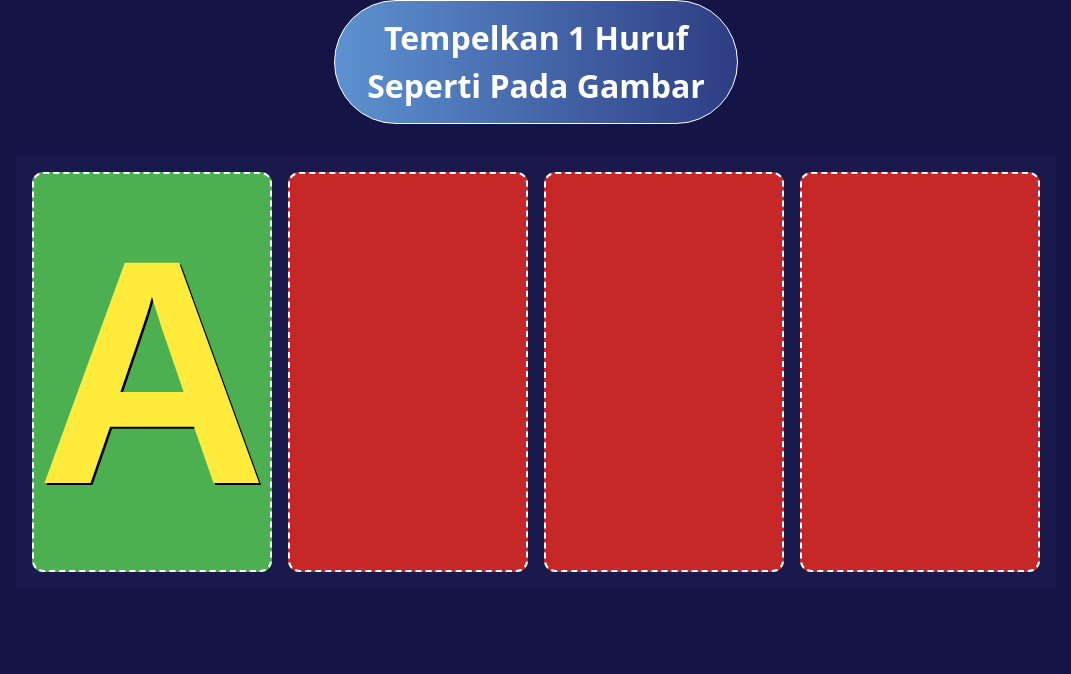
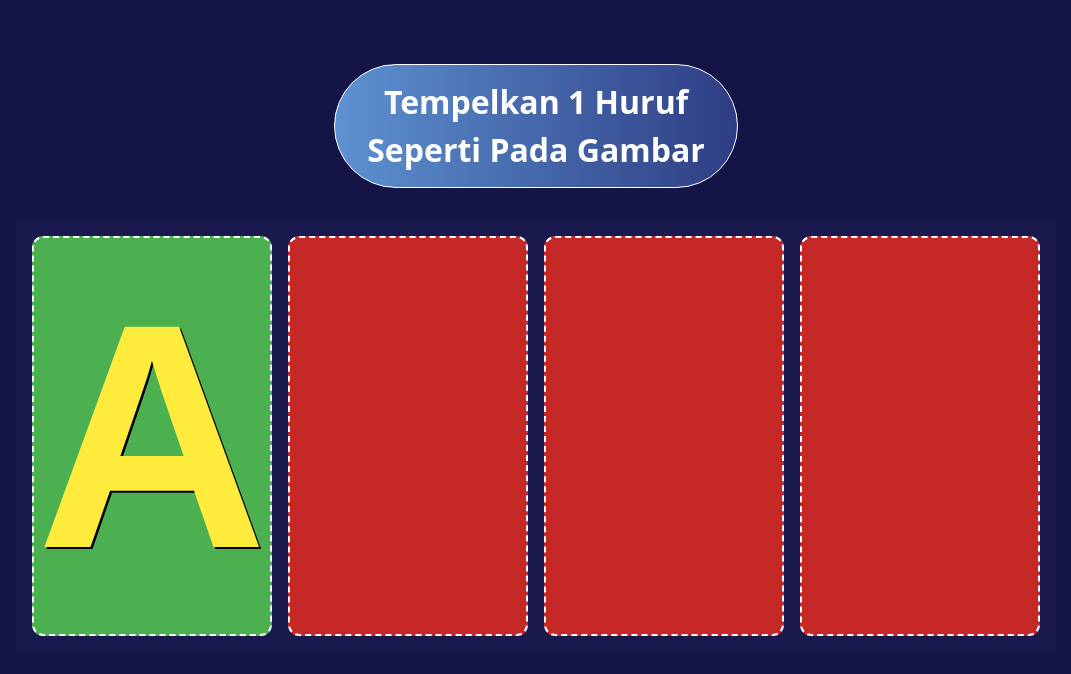
Before and after one commit to audriskasula/DisolvePWA, a React (Vite) app: page /level1 in a window 1280 px wide. Shown: the top 674 px of the page, without its empty margins (104-1175 px from the left). Built offline with nearby package versions, Linux system fonts and the light colour scheme.

Commit message:
first commit

```diff
--- a/src/index.css
+++ b/src/index.css
@@ -9,54 +9,3 @@
   background-position: center;
   background-size: cover;
 }
-
-.containerLv1 {
-  background-color: rgb(20, 20, 70);
-  height: 100vh;
-  color: white;
-  padding: 0 2rem;
-  display: flex;
-  flex-direction: column;
-  align-items: center;
-}
-
-.titleBox {
-  background: linear-gradient(to right, #5d92d1, #2e3d83);
-  border: white solid 1px;
-  border-radius: 10rem;
-  padding: 0.8rem 2rem;
-  font-size: 2rem;
-  font-weight: bold;
-  text-align: center;
-  margin-bottom: 2rem;
-}
-
-.board {
-  background-color: #19194d;
-  padding: 1rem;
-  display: flex;
-  gap: 1rem;
-}
-
-.slot {
-  width: 15rem;
-  height: 25rem;
-  background-color: #c62828;
-  border: 2px dashed white;
-  border-radius: 0.7rem;
-  display: flex;
-  justify-content: center;
-  align-items: center;
-}
-
-.filled {
-  background-color: #4caf50;
-}
-
-.letter {
-  font-size: 20rem;
-  font-weight: bold;
-  color: #ffeb3b;
-  text-shadow: 2px 2px 0px black;
-  font-family: sans-serif;
-}
--- /dev/null
+++ b/src/levels/CSS/level1.css
@@ -0,0 +1,50 @@
+.containerLv1 {
+  background-color: rgb(20, 20, 70);
+  height: 100vh;
+  color: white;
+  padding: 4rem 2rem;
+  display: flex;
+  flex-direction: column;
+  align-items: center;
+}
+
+.titleBox {
+  background: linear-gradient(to right, #5d92d1, #2e3d83);
+  border: white solid 1px;
+  border-radius: 10rem;
+  padding: 0.8rem 2rem;
+  font-size: 2rem;
+  font-weight: bold;
+  text-align: center;
+  margin-bottom: 2rem;
+}
+
+.board {
+  background-color: #19194d;
+  padding: 1rem;
+  display: flex;
+  gap: 1rem;
+}
+
+.slot {
+  width: 15rem;
+  height: 25rem;
+  background-color: #c62828;
+  border: 2px dashed white;
+  border-radius: 0.7rem;
+  display: flex;
+  justify-content: center;
+  align-items: center;
+}
+
+.filled {
+  background-color: #4caf50;
+}
+
+.letter {
+  font-size: 20rem;
+  font-weight: bold;
+  color: #ffeb3b;
+  text-shadow: 2px 2px 0px black;
+  font-family: sans-serif;
+}
--- a/src/levels/Level1.tsx
+++ b/src/levels/Level1.tsx
@@ -1,4 +1,34 @@
+import { useEffect, useState } from "react";
+import "./CSS/level1.css";
+import { useNavigate } from "react-router-dom";
+
 export const Level1 = () => {
+  const [nextSlot, setNextSlot] = useState("A");
+  const slot = ["A", "B", "C", "D"];
+  const navigate = useNavigate();
+
+  useEffect(() => {
+    const saved = localStorage.getItem("nextSlot_level1");
+    if (saved) {
+      setNextSlot(saved);
+    }
+  }, []);
+
+  const handleClick = (lvl: string) => {
+    const currentIndex = slot.indexOf(lvl);
+    if (currentIndex < slot.length - 1) {
+      const newSlot = slot[currentIndex + 1];
+      setNextSlot(newSlot);
+      localStorage.setItem("nextSlot_level1", newSlot);
+    } else {
+      const unlockedLevel = Number(localStorage.getItem("unlockedLevel") || "1");
+      if (unlockedLevel < 2) {
+        localStorage.setItem("unlockedLevel", "2");
+      }
+      navigate("/");
+    }
+  };
+
   return (
     <div className="containerLv1">
       <div className="titleBox">
@@ -6,13 +36,38 @@ export const Level1 = () => {
       </div>
 
       <div className="board">
-        <div className="slot filled">
-          <span className="letter">A</span>
+        {slot.map((lvl) => (
+          <div key={lvl}>
+            {lvl <= nextSlot ? (
+              <div
+                className="slot filled"
+                onClick={lvl === nextSlot ? () => handleClick(lvl) : undefined}
+              >
+                <span className="letter">{lvl}</span>
+              </div>
+            ) : (
+              <div className="slot"></div>
+            )}
+          </div>
+        ))}
+      </div>
+
+      {nextSlot === "D" && (
+        <div className="buttons">
+          <button onClick={() => navigate("/")}>🏠 Kembali ke Home</button>
+          <button
+            onClick={() => {
+              const unlockedLevel = Number(localStorage.getItem("unlockedLevel") || "1");
+              if (unlockedLevel < 2) {
+                localStorage.setItem("unlockedLevel", "2");
+              }
+              navigate("/level2");
+            }}
+          >
+            ➡️ Lanjut Level 2
+          </button>
         </div>
-        <div className="slot"></div>
-        <div className="slot"></div>
-        <div className="slot"></div>
-      </div>
+      )}
     </div>
   );
 };
--- a/src/pages/Home.tsx
+++ b/src/pages/Home.tsx
@@ -3,20 +3,28 @@ import { useEffect, useState } from "react";
 
 export const Home = () => {
   const [unlockedLevel, setUnlockedLevel] = useState(1);
+  const levels = [1, 2, 3, 4];
 
   useEffect(() => {
     const saved = localStorage.getItem("unlockedLevel");
     if (saved) {
       setUnlockedLevel(Number(saved));
     }
+
+    const handleStorageChange = () => {
+      const updated = localStorage.getItem("unlockedLevel");
+      if (updated) {
+        setUnlockedLevel(Number(updated));
+      }
+    };
+
+    window.addEventListener("storage", handleStorageChange);
+    return () => window.removeEventListener("storage", handleStorageChange);
   }, []);
 
-    const levels = [1, 2, 3, 4];
-
   return (
-        <div
-            // style={{ height: "100vh" }}
-            className="background px-20 py-5">
+    <div className="background px-20 py-5">
+      <h1 className="text-2xl font-bold text-center mb-6">🏠 Home</h1>
       <div className="grid grid-cols-1 md:grid-cols-2 lg:grid-cols-2 gap-4">
         {levels.map((lvl) => (
           <div
```
Lines whose indentation alone changed are shown as unchanged.
